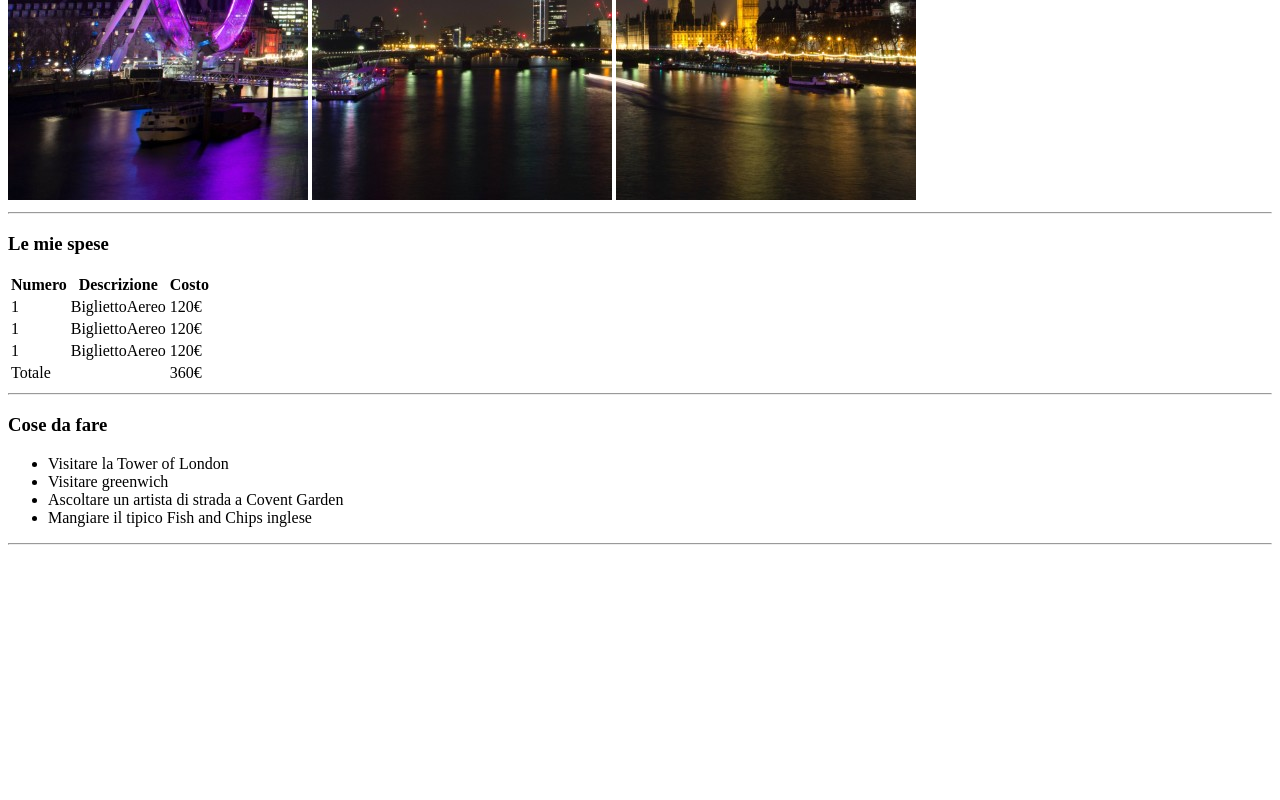
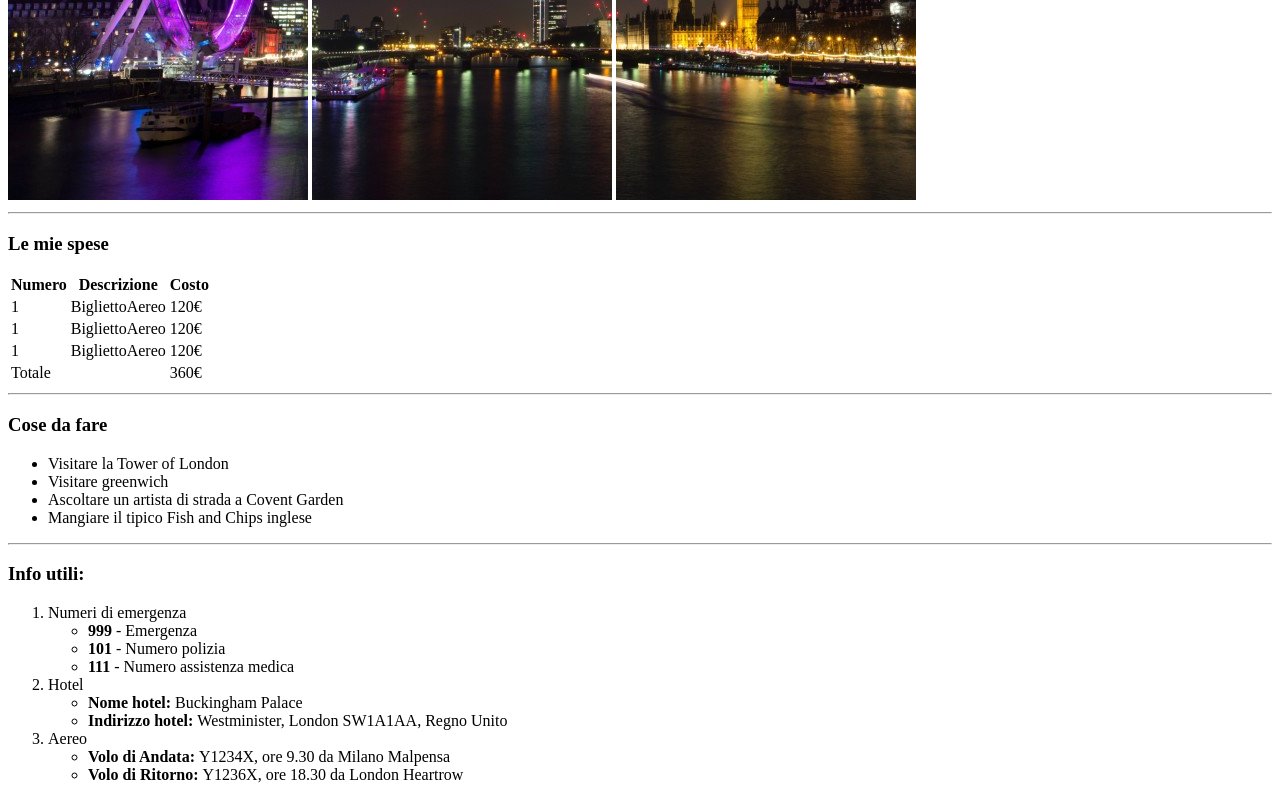
Before and after one commit to GulliWeb/html-london-trip, a plain HTML site: page index.html in a window 1280 px wide. Shown: the part 480-1280 px from the top of the page. Before the commit the page ends 1033 px from the top, so only its background shows below. Drawn offline with Linux system fonts and the light colour scheme.

Commit message:
completed section "info utili"

```diff
--- a/index.html
+++ b/index.html
@@ -65,5 +65,29 @@
             <hr>
         </section>
     </main>
+
+    <!--Inizio footer-->
+    <footer>
+        <section id="info">
+            <h3>Info utili:</h3>
+        <!--Inizio ordered list-->
+        <ol>
+            <li>Numeri di emergenza</li>
+            <!--Sub list unordered-->
+            <ul><li><strong>999</strong> - Emergenza</li></ul>
+            <ul><li><strong>101</strong> - Numero polizia</li></ul>
+            <ul><li><strong>111</strong> - Numero assistenza medica</li></ul>
+            <!--Continuo ordered list-->
+            <li>Hotel</li>
+              <!--Sub List unordered-->
+            <ul><li><strong>Nome hotel: </strong>Buckingham Palace</li></ul>
+            <ul><li><strong>Indirizzo hotel: </strong>Westminister, London SW1A1AA, Regno Unito</li></ul>
+            <!--Continuo ordered list-->
+            <li>Aereo</li>
+            <ul><li><strong>Volo di Andata: </strong>Y1234X, ore 9.30 da Milano Malpensa</li></ul>
+            <ul><li><strong>Volo di Ritorno: </strong>Y1236X, ore 18.30 da London Heartrow</li></ul>
+        </ol>
+    </section>
+    </footer>
 </body>
 </html>
```
